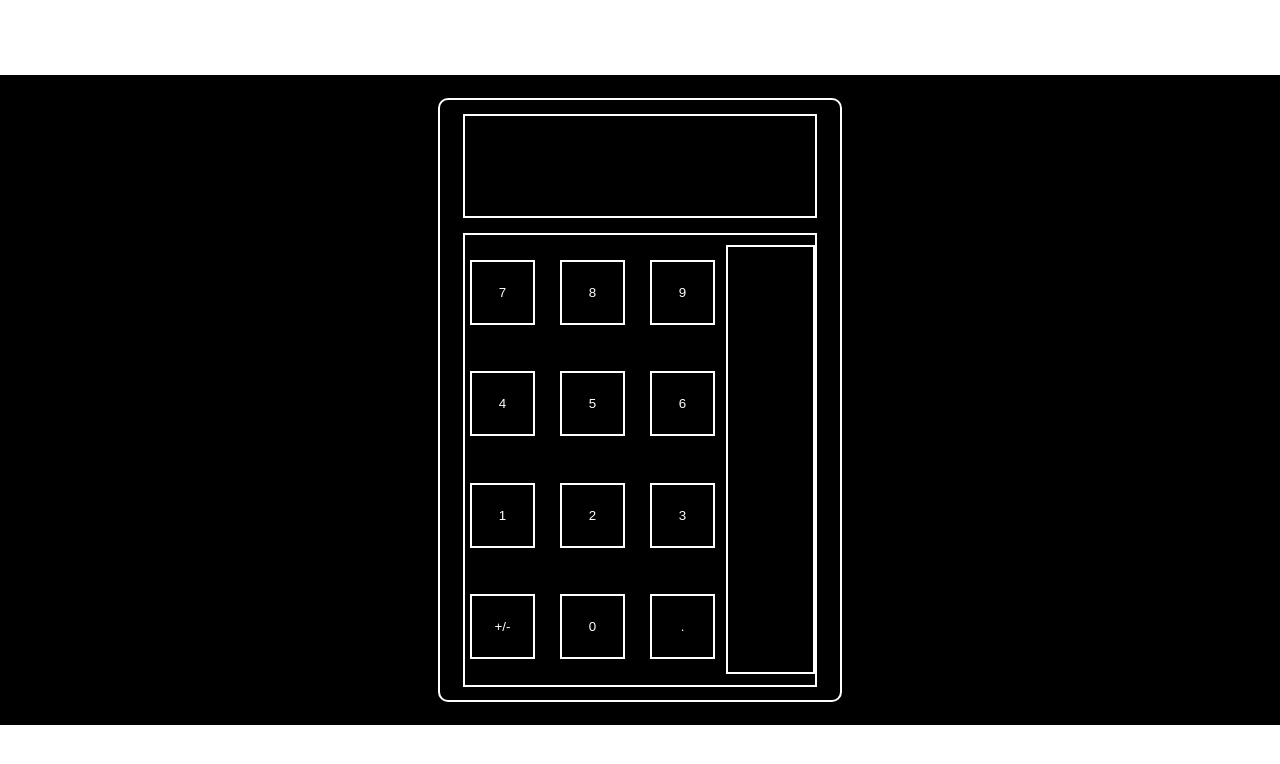
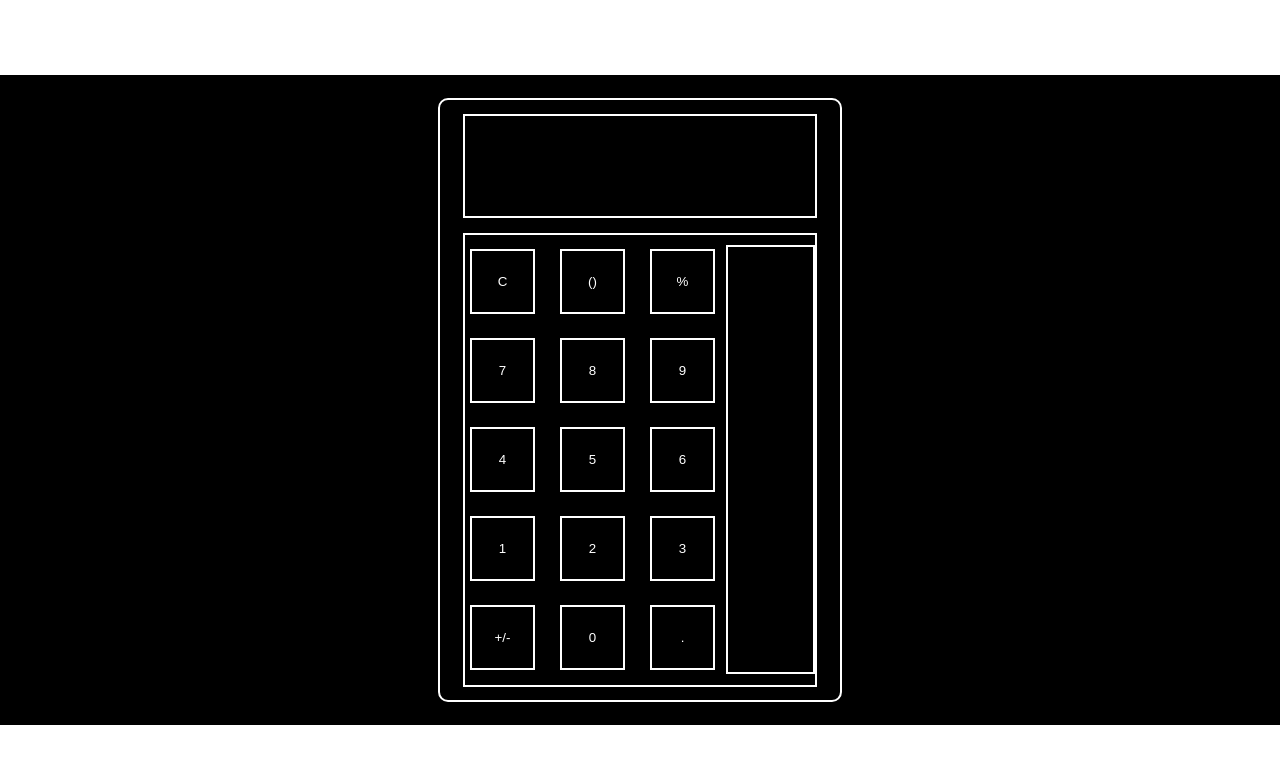
Before and after one commit to alexander-laudino/calculator, a plain HTML site: page index.html in a window 1280 px wide. Drawn offline with Linux system fonts and the light colour scheme.

Commit message:
Add top row buttons for digit div

```diff
--- a/index.html
+++ b/index.html
@@ -31,6 +31,9 @@
           <button id="7">7</button>
           <button id="8">8</button>
           <button id="9">9</button>
+          <button id="clear">C</button>
+          <button id="parenthesis">()</button>
+          <button id="percent">%</button>
         </div>
         <div class="operations">
 
```
